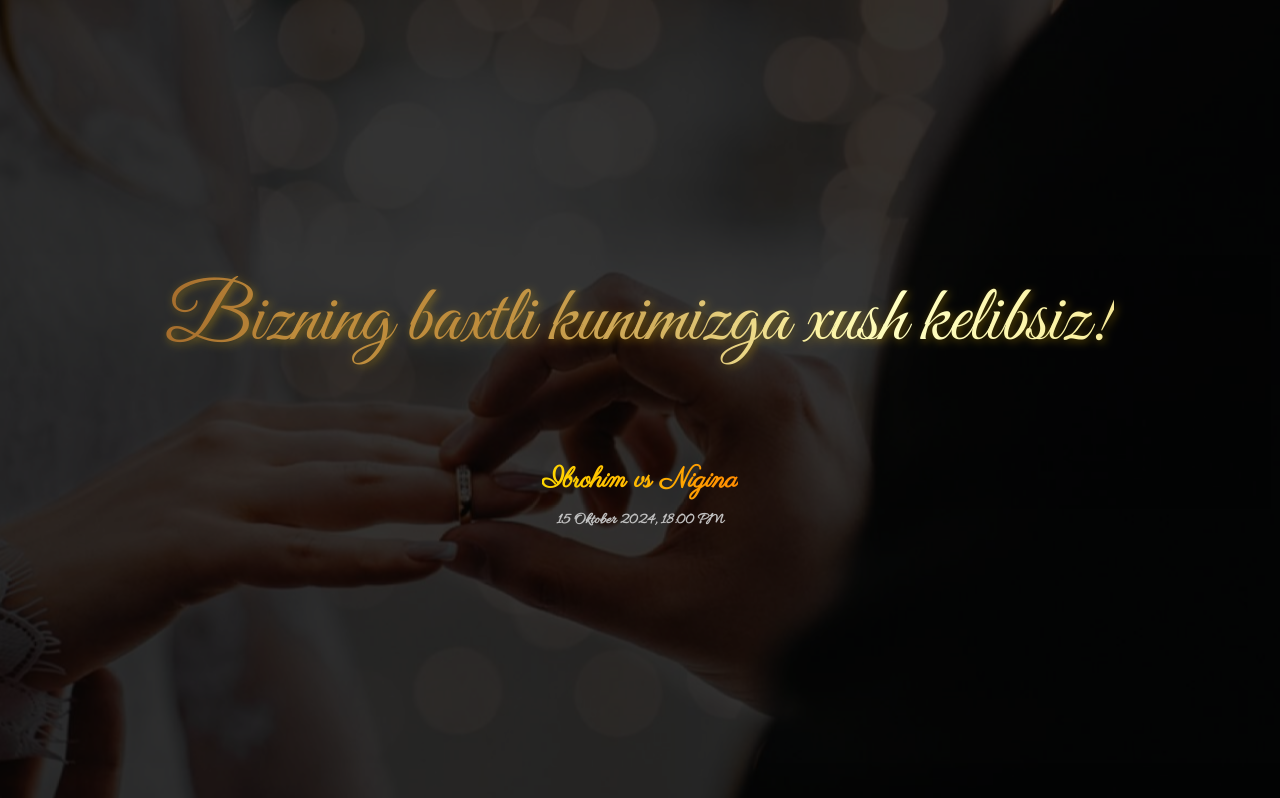
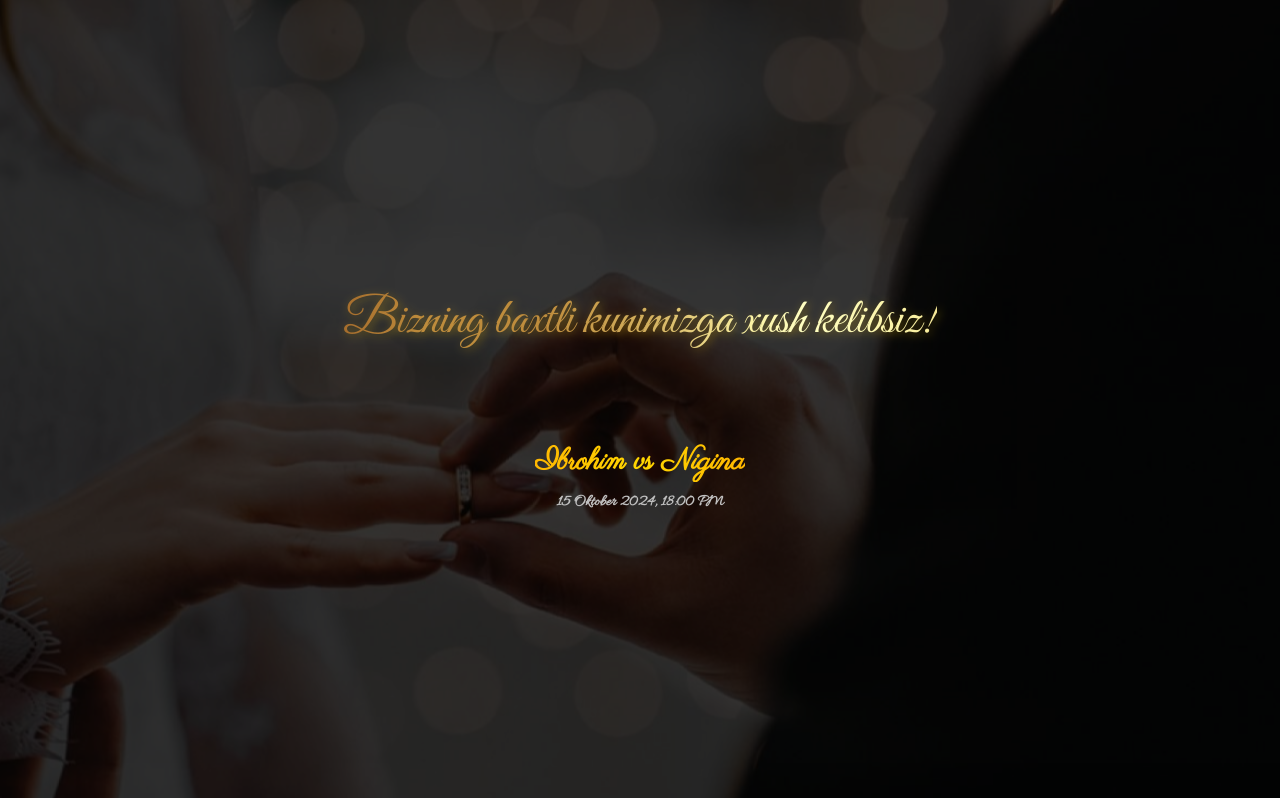
Before and after one commit to Ziiyodullayevv/wedding, a React (Vite) app: page / in a window 1280 px wide. Shown: the top 798 px of the page. Built offline with nearby package versions, Linux system fonts and the light colour scheme; a web font is replaced by a local one.

Commit message:
bug fixed

```diff
--- a/src/App.css
+++ b/src/App.css
@@ -22,7 +22,7 @@ body {
 }
 
 .text {
-  padding: 20px;
+  padding: 30px;
   color: var(--white);
   position: absolute;
   top: 0;
@@ -85,11 +85,6 @@ img {
 }
 
 h1 {
-  font-family: 'Great Vibes', cursive;
-  font-size: 45px;
-}
-
-h1 {
   background-image: repeating-linear-gradient(
     to right,
     #a2682a 0%,
@@ -112,7 +107,8 @@ h1 {
   -webkit-background-clip: text;
   color: transparent; /* Yaxshiroq ishlashi uchun -webkit-text-fill-color o'rniga ishlatiladi */
   -webkit-text-fill-color: transparent;
-  font-size: 80px;
+  font-family: 'Great Vibes', cursive;
+  font-size: 50px;
   font-weight: 200;
   filter: drop-shadow(
     2px 2px 4px rgba(255, 200, 0, 0.4)
@@ -135,8 +131,8 @@ h1 {
 }
 
 h3 {
-  font-size: 28px;
-  background: linear-gradient(90deg, #ffd700, #ffb700, #ff8c00);
+  font-size: 30px;
+  background: linear-gradient(90deg, #ffb700, #ffd700, #ffb700);
   -webkit-background-clip: text;
   -webkit-text-fill-color: transparent;
   background-clip: text;
```
